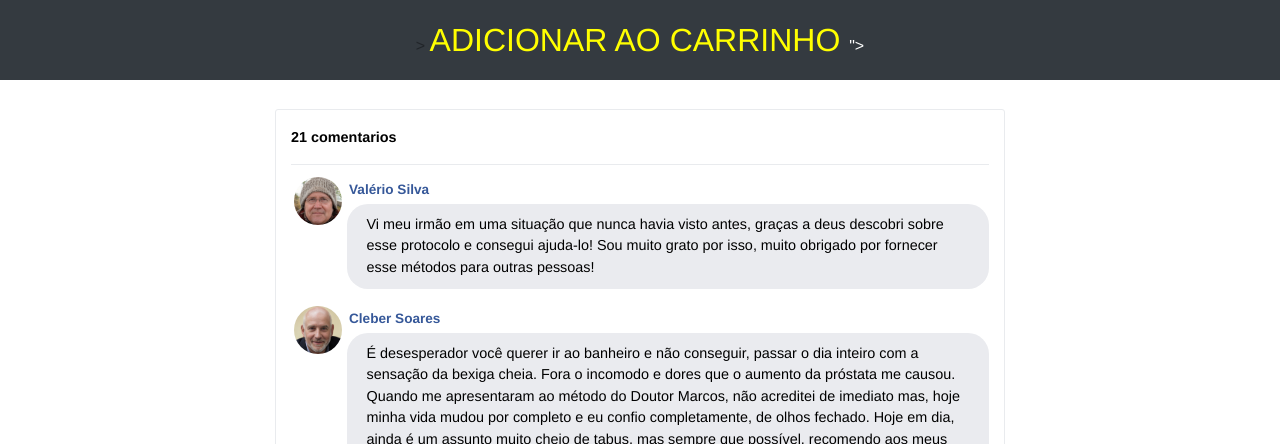
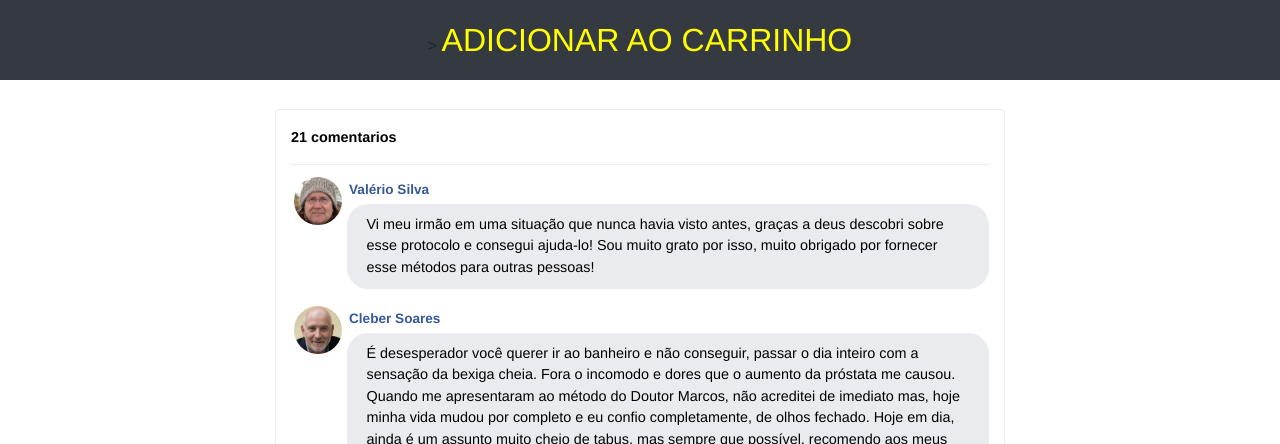
Before and after one commit to doutorsaudavel/protocoloprostatalivre.online, a plain HTML site: page index.html in a window 1280 px wide. Shown: the part 356-800 px from the top of the page. Drawn offline with nearby package versions, Linux system fonts and the light colour scheme; a script that the page names is missing.

Commit message:
Update index.html

```diff
--- a/index.html
+++ b/index.html
@@ -68,7 +68,7 @@
     </header>
 
     <footer class="bg-dark py-3 text-center">
-<div class= <font color="Yellow"></font>><a href="https://pay.kiwify.com.br/Cd8EjfD" class="text-white"> <font size="6"><font color="Yellow"> ADICIONAR AO CARRINHO </font></font>"> <br /></a></div>
+<div class= <font color="Yellow"/font>><a href="https://pay.kiwify.com.br/Cd8EjfD" class="text-white"> <font size="6"><font color="Yellow"> ADICIONAR AO CARRINHO </font></font> <br /></a></div>
 </footer>
 
     <section class="comments py-4">
```
